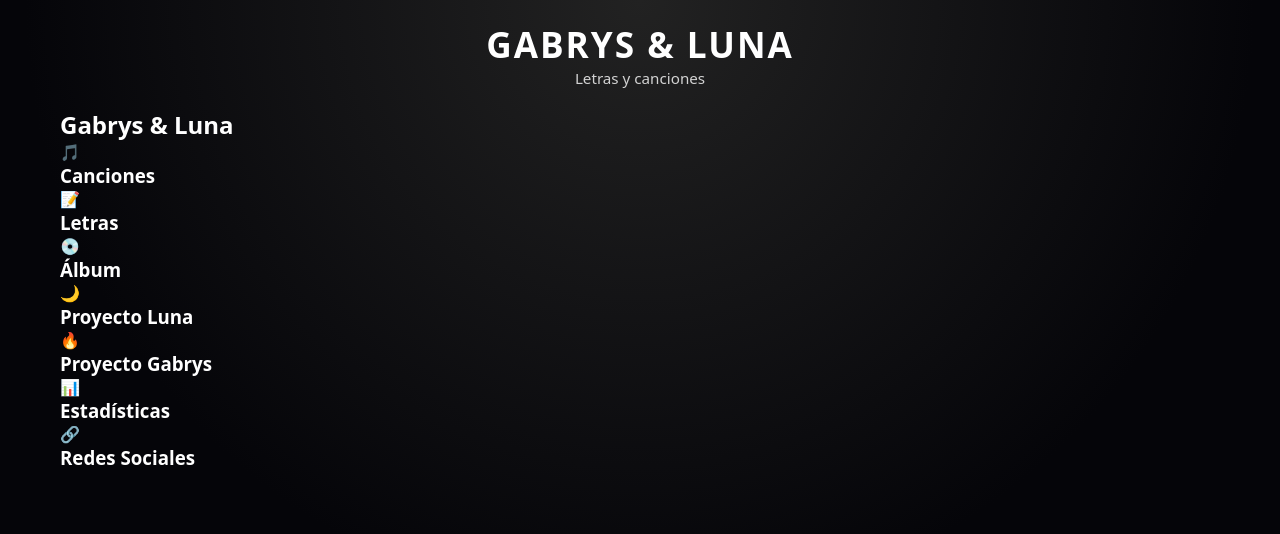
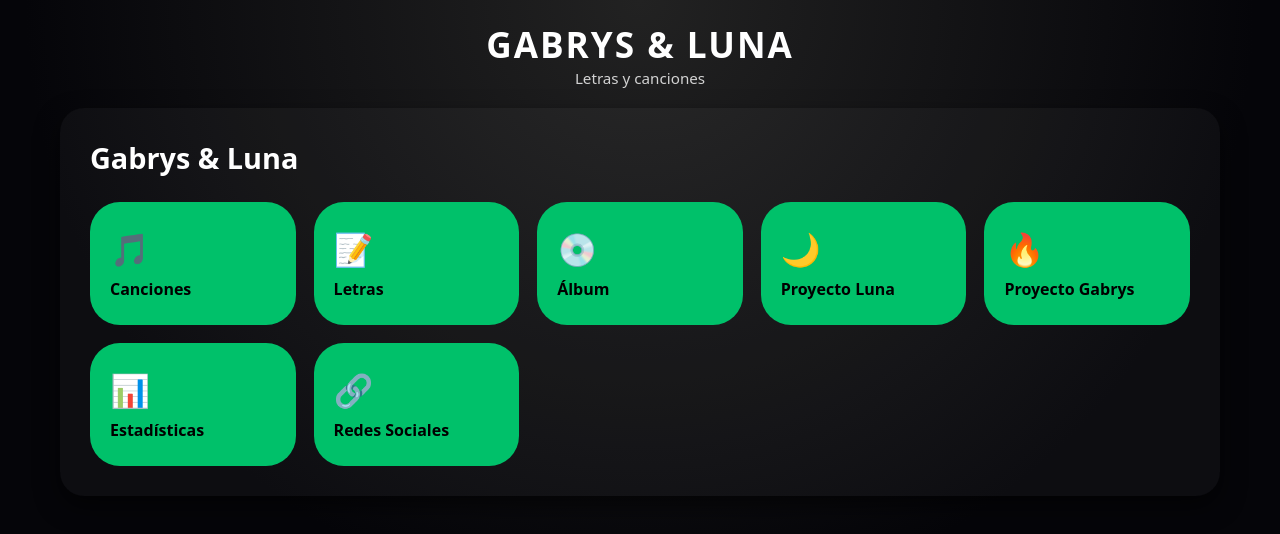
Before and after one commit to Gabrys663/Pagina-Web, a plain HTML site: page index.html in a window 1280 px wide. Drawn offline with Linux system fonts and the light colour scheme.

Commit message:
Update style.css

```diff
--- a/style.css
+++ b/style.css
@@ -153,3 +153,61 @@ body {
     grid-template-columns: 1fr;
   }
 }
+/* Estilo dashboard tipo Canva */
+
+.dashboard {
+  background: rgba(255, 255, 255, 0.03);
+  border-radius: 24px;
+  padding: 30px;
+  box-shadow: 0 10px 25px rgba(0,0,0,0.6);
+}
+
+.titulo-dashboard {
+  font-size: 1.8rem;
+  margin-bottom: 25px;
+  font-weight: 700;
+  text-align: left;
+}
+
+/* Grid basado en la plantilla */
+.grid-dashboard {
+  display: grid;
+  grid-template-columns: repeat(auto-fit, minmax(200px, 1fr));
+  gap: 18px;
+}
+
+/* Tarjeta tipo Canva */
+.card-dashboard {
+  background: #00c16a; /* Puedes cambiar este color luego */
+  border-radius: 30px;
+  padding: 25px 20px;
+  cursor: pointer;
+  color: #000;
+  font-weight: 600;
+  transition: 0.2s ease;
+  display: flex;
+  flex-direction: column;
+  justify-content: center;
+}
+
+.card-dashboard span {
+  font-size: 2rem;
+  margin-bottom: 8px;
+}
+
+.card-dashboard h3 {
+  font-size: 1rem;
+}
+
+.card-dashboard:hover {
+  transform: translateY(-3px);
+  background: #00d37a;
+  box-shadow: 0 5px 15px rgba(0,0,0,0.4);
+}
+
+/* Responsive */
+@media (max-width: 768px) {
+  .grid-dashboard {
+    grid-template-columns: repeat(auto-fit, minmax(150px, 1fr));
+  }
+}
```
